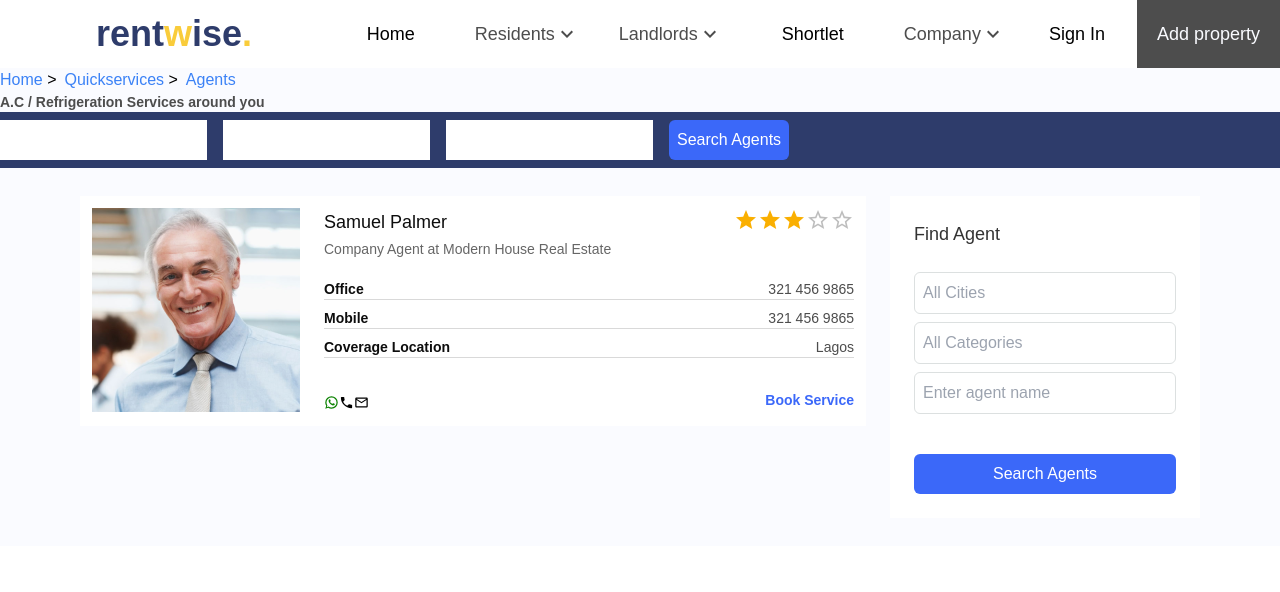
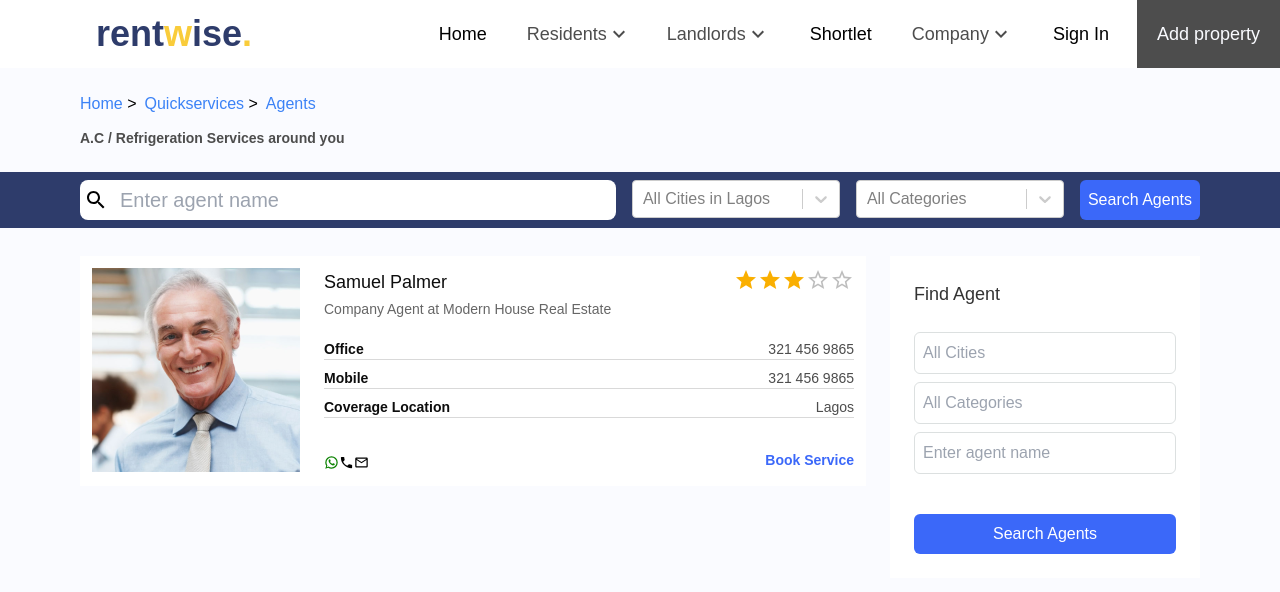
Before and after one commit to Obadea/rentwise, a React (Create React App) app: page /quickservices/agents in a window 1280 px wide. Shown: the top 592 px of the page. Built offline with nearby package versions, Linux system fonts and the light colour scheme; a web font is replaced by a local one.

Commit message:
minor change on input

```diff
--- a/src/components/DropdownMenu.jsx
+++ b/src/components/DropdownMenu.jsx
@@ -1,5 +1,6 @@
 import React, { useState } from "react";
 import KeyboardArrowDownIcon from "@mui/icons-material/KeyboardArrowDown";
+import { Link } from "react-router-dom";
 
 function DropdownMenu(props) {
   const [hover, setHover] = useState(false);
@@ -32,14 +33,14 @@ function DropdownMenu(props) {
         >
           <div className="py-1" role="none">
             {props.dropdown.map((option, index) => (
-              <a
-                href="#w"
+              <Link
+                to={option}
                 className="block px-4 py-2 text-md text-customNameBlack whitespace-nowrap hover:bg-gray-100 hover:text-gray-900"
                 role="menuitem"
                 key={index}
               >
                 {option}
-              </a>
+              </Link>
             ))}
           </div>
         </div>
--- a/src/components/Header.jsx
+++ b/src/components/Header.jsx
@@ -19,10 +19,10 @@ const Header = ({ className }) => {
     >
       <nav className=" pl-4 lg:pl-24 py-2 flex items-center w-full justify-between bg-white lg:py-0  ">
         <Logo />
-        <div className=" hidden lg:flex items-center gap-4 justify-between ">
+        <div className=" hidden lg:flex items-center gap-3 justify-between ">
           {/* location will be automated */}
 
-          <a href="#q" className="py-2 px-8 text-lg hover:text-customyellow">
+          <a href="#q" className="py-2 px-4 text-lg hover:text-customyellow">
             Home
           </a>
 
@@ -44,7 +44,7 @@ const Header = ({ className }) => {
             dropdown={(options = ["Rental Management", "Quick Services"])}
           />
 
-          <a href="#q" className="py-2 px-8 text-lg hover:text-customyellow">
+          <a href="#q" className="py-2 px-4 text-lg hover:text-customyellow">
             Shortlet
           </a>
 
--- a/src/pages/sevicesagentpage/servicesagentpage.jsx
+++ b/src/pages/sevicesagentpage/servicesagentpage.jsx
@@ -2,22 +2,50 @@ import React from "react";
 import Header from "../../components/Header";
 import Breadcrumb from "../../components/BreadCrumb";
 import AgentCard from "../../components/AgentCard";
+import SearchIcon from "@mui/icons-material/Search";
+import ReusableSelect from "../../components/ReuseableSelect";
 
+const locationOptions = [
+  { value: "lagosIsland", label: "Lagos Island" },
+  { value: "victoriaIsland", label: "Victoria Island" },
+  { value: "lekki", label: "Lekki" },
+  { value: "ajah", label: "Ajah" },
+  { value: "surulere", label: "Surulere" },
+];
 function ServicesAgentPage() {
   return (
     <div className="bg-textcolor">
       <Header />
-      <div>
+      <div className="py-6 flex flex-col gap-3 px-20">
         <Breadcrumb />
         <h4 className="font-bold text-sm text-customNameBlack">
           A.C / Refrigeration Services around you
         </h4>
       </div>
 
-      <div className="flex bg-DownloadHover py-2 gap-4 ">
-        <input type="text" className="text-[#DCE0E0] " />
-        <input type="text" />
-        <input type="text" />
+      <div className="flex bg-DownloadHover py-2 gap-4 px-20">
+        <div className=" flex-[3] flex gap-1 items-center bg-white rounded-lg px-1">
+          <SearchIcon />
+          <input
+            type="text"
+            className="text-black text-xl flex-[3]  px-2 focus:outline-none focus:border-transparent  "
+            placeholder="Enter agent name"
+          />
+        </div>
+
+        <ReusableSelect
+          options={locationOptions}
+          placeholder={"All Cities in Lagos"}
+          onChange={(value) => console.log(value)}
+          className=""
+        />
+
+        <ReusableSelect
+          options={locationOptions}
+          placeholder={"All Categories"}
+          onChange={(value) => console.log(value)}
+          className=""
+        />
         <div>
           <button className="bg-customSearchblue text-base text-white font-medium rounded-md p-2 ">
             Search Agents
```
